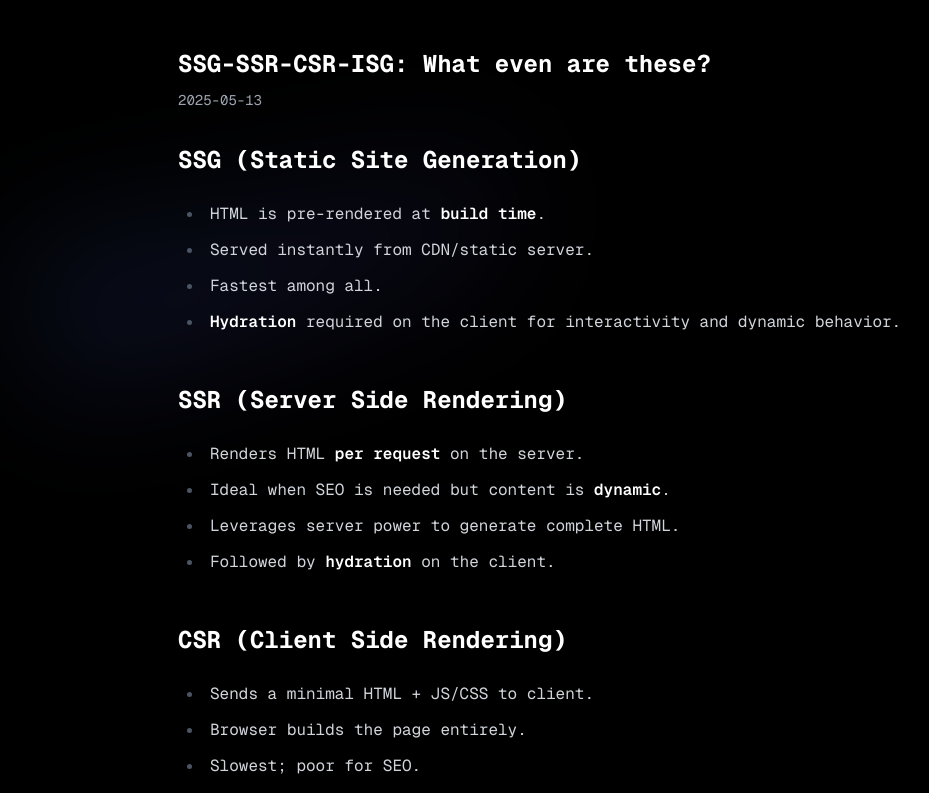
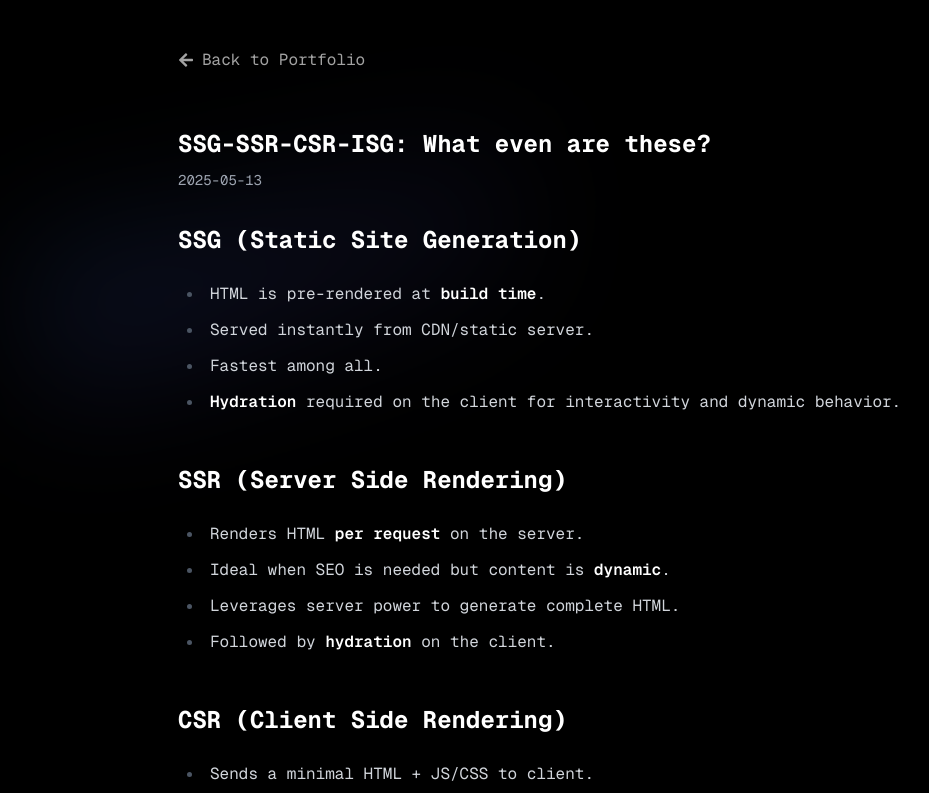
Before and after one commit to mukesher4/portfolio, a Next.js app: page /blogs/01_sup in a window 1280 px wide. Shown: the top 793 px of the page, without its empty margins (94-1023 px from the left). Built offline with nearby package versions, Linux system fonts and the light colour scheme.

Commit message:
feat: go back button in blogs

```diff
--- a/src/app/blogs/[slug]/page.tsx
+++ b/src/app/blogs/[slug]/page.tsx
@@ -1,5 +1,7 @@
 import { getAllPostSlugs, getPostData } from '@/utils/posts'
 import Markdown from '@/components/Markdown'
+import { FaArrowLeft } from 'react-icons/fa'
+import Link from 'next/link'
 
 type Post = {
   slug: string
@@ -35,6 +37,13 @@ export default async function Blog({ params, searchParams }: Props) {
           <div className="absolute w-[400px] h-[140px] bg-gradient-to-bl from-indigo-500/12 via-blue-500/8 to-transparent blur-3xl rotate-6 -translate-x-40 translate-y-10" />
         </div>
       </div>
+      <Link
+        href="/"
+        className="inline-flex items-center gap-2 text-neutral-400 hover:text-neutral-200 transition-colors mb-6 group"
+      >
+        <FaArrowLeft className="w-4 h-4 group-hover:-translate-x-1 transition-transform" />
+        <span>Back to Portfolio</span>
+      </Link>
       <div>
         <div className="mb-8">
           <h1 className="text-2xl font-bold mb-2">{post.title}</h1>
@@ -43,6 +52,5 @@ export default async function Blog({ params, searchParams }: Props) {
         <Markdown content={post.content} />
       </div>
     </>
-
   )
 }
--- a/src/utils/user.ts
+++ b/src/utils/user.ts
@@ -51,7 +51,7 @@ export const education = [
       title: 'Amrita Vishwa Vidyapeetham, Coimbatore',
       duration: '2022 - Present (Expected: 2026)',
       description: [
-        'B.Tech in CSE (CYS) — 8.64 CGPA'
+        'B.Tech in CSE (Cyber Security) — 8.64 CGPA'
       ]
     }
 ]
```
Lines whose indentation alone changed are shown as unchanged.
